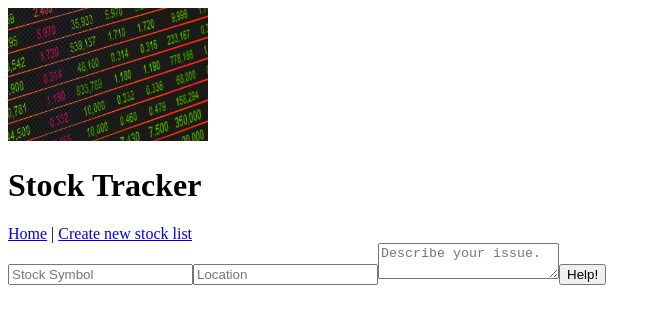
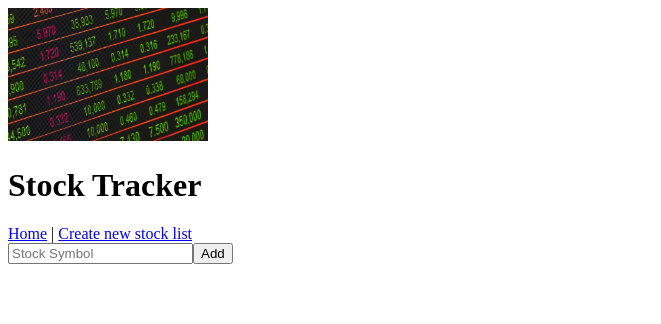
Before and after one commit to Anoble25/stock-tracker, a React app: page /#/newstock in a window 1280 px wide. Shown: the top 324 px of the page, without its empty margins (0-661 px from the left). Built offline with nearby package versions, Linux system fonts and the light colour scheme.

Commit message:
update variables

```diff
--- a/package.json
+++ b/package.json
@@ -6,6 +6,7 @@
   "scripts": {
     "test": "echo \"Error: no test specified\" && exit 1",
     "start": "webpack-dev-server",
+    "open": "webpack-dev-server --open",
     "lint": "eslint src/**/**; exit 0",
     "lint-fix": "eslint src/**/** --fix; exit 0"
   },
--- a/src/components/App.jsx
+++ b/src/components/App.jsx
@@ -38,7 +38,7 @@ class App extends React.Component {
 
   handleAddingNewStockToList(newStock){
     var newMasterStockList = this.state.masterStockList.slice();
-    newStock.formattedWaitTime = (newStock.timeOpen).fromNow(true);
+    newStock.lastUpdated= (newStock.timeOpen).fromNow(true);
     newMasterStockList.push(newStock);
     this.setState({masterStockList: newMasterStockList});
   }
--- a/src/components/NewStockForm.jsx
+++ b/src/components/NewStockForm.jsx
@@ -9,17 +9,12 @@ function NewStockForm(props){
   let _primaryExchange = null;
   let _sector = null;
   let _latestPrice = null;
-  let _location=null;
-  let _issue=null;
-  let _names=null;
 
   function handleNewStockFormSubmission(event)
   {
     event.preventDefault();
     props.onNewStockCreation({stockSymbol:_stockSymbol.value, id: v4(), timeOpen: new Moment()});
-    _names.value = '';
-    _location.value = '';
-    _issue.value = '';
+    _stockSymbol.value = '';
   }
 
   return (
@@ -30,7 +25,7 @@ function NewStockForm(props){
           id='stockSymbol'
           placeholder='Stock Symbol'
           ref={(input) => {_stockSymbol = input;}}/>
-        <input
+        {/*<input
           type='text'
           id='location'
           placeholder='Location'
@@ -38,8 +33,8 @@ function NewStockForm(props){
         <textarea
           id='issue'
           placeholder='Describe your issue.'
-          ref={(textarea) => {_issue = textarea;}}/>
-        <button type='submit'>Help!</button>
+          ref={(textarea) => {_issue = textarea;}}/>*/}
+        <button type='submit'>Add</button>
       </form>
     </div>
   );
--- a/src/components/Stock.jsx
+++ b/src/components/Stock.jsx
@@ -5,8 +5,8 @@ function Stock(props){
   return (
     <div>
       <h3>{props.stockSymbol}</h3>
-      <h4>{props.formattedWaitTime}</h4>
-      // <p><em>{props.issue}</em></p>
+      <h4>{props.lastUpdated}</h4>
+
       <hr/>
     </div>
   );
@@ -15,9 +15,11 @@ function Stock(props){
 
 Stock.propTypes = {
   stockSymbol: PropTypes.string.isRequired,
-  location: PropTypes.string.isRequired,
-  issue: PropTypes.string,
-  formattedWaitTime: PropTypes.string.isRequired,
+  companyName: PropTypes.string.isRequired,
+  primaryExchange: PropTypes.string,
+  sector: PropTypes.string,
+  latestPrice: PropTypes.string,
+  lastUpdated: PropTypes.string.isRequired,
 };
 
 export default Stock;
--- a/src/components/StockList.jsx
+++ b/src/components/StockList.jsx
@@ -8,9 +8,11 @@ function StockList(props){
       <hr/>
       {props.stockList.map((stock) =>
         <Stock stockSymbol={stock.stockSymbol}
-          // location={stock.location}
-          // issue={stock.issue}
-          formattedWaitTime={stock.formattedWaitTime}
+          companyName={stock.companyName}
+          primaryExchange={stock.primaryExchange}
+          sector={stock.sector}
+          latestPrice={stock.latestPrice}
+          lastUpdated={stock.lastUpdated}
           key={stock.id}/>
       )}
     </div>
```
Also changed, not shown: 1 other file (tests, documents, lock files or other folders).
